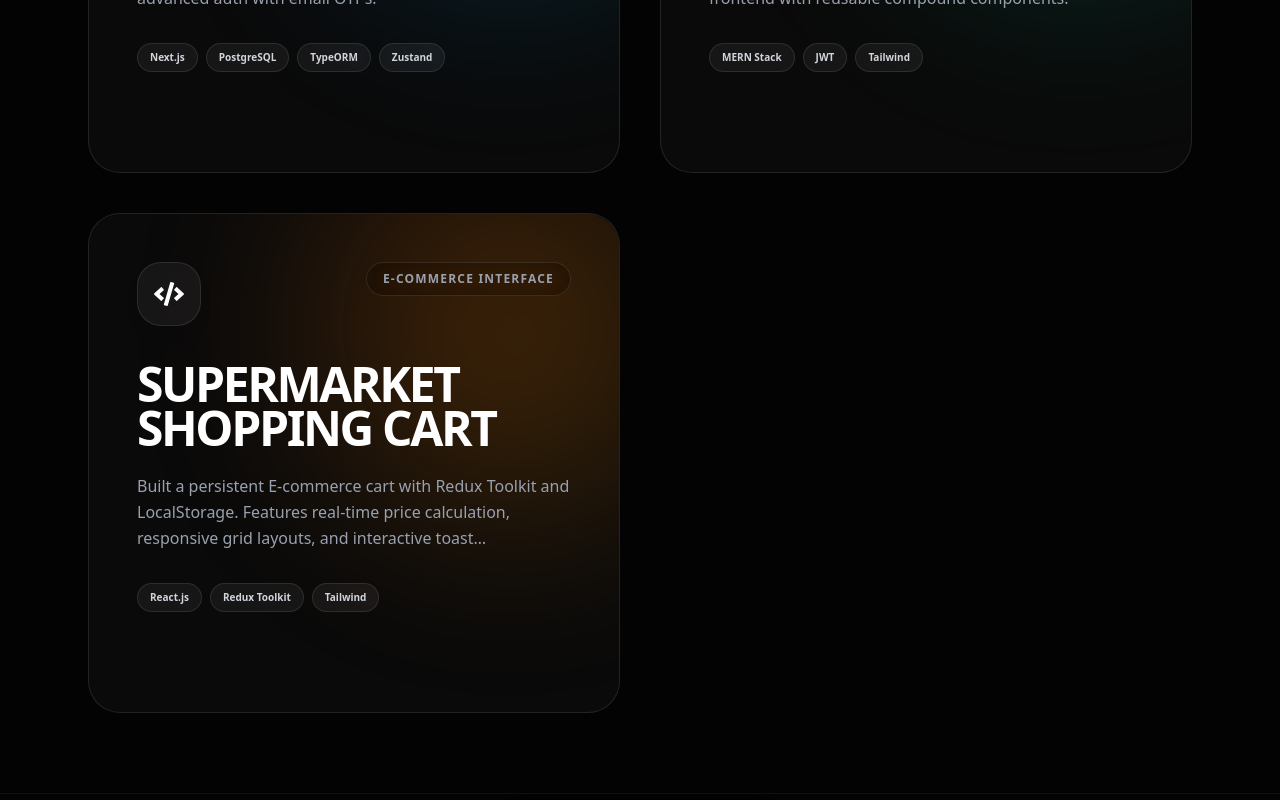
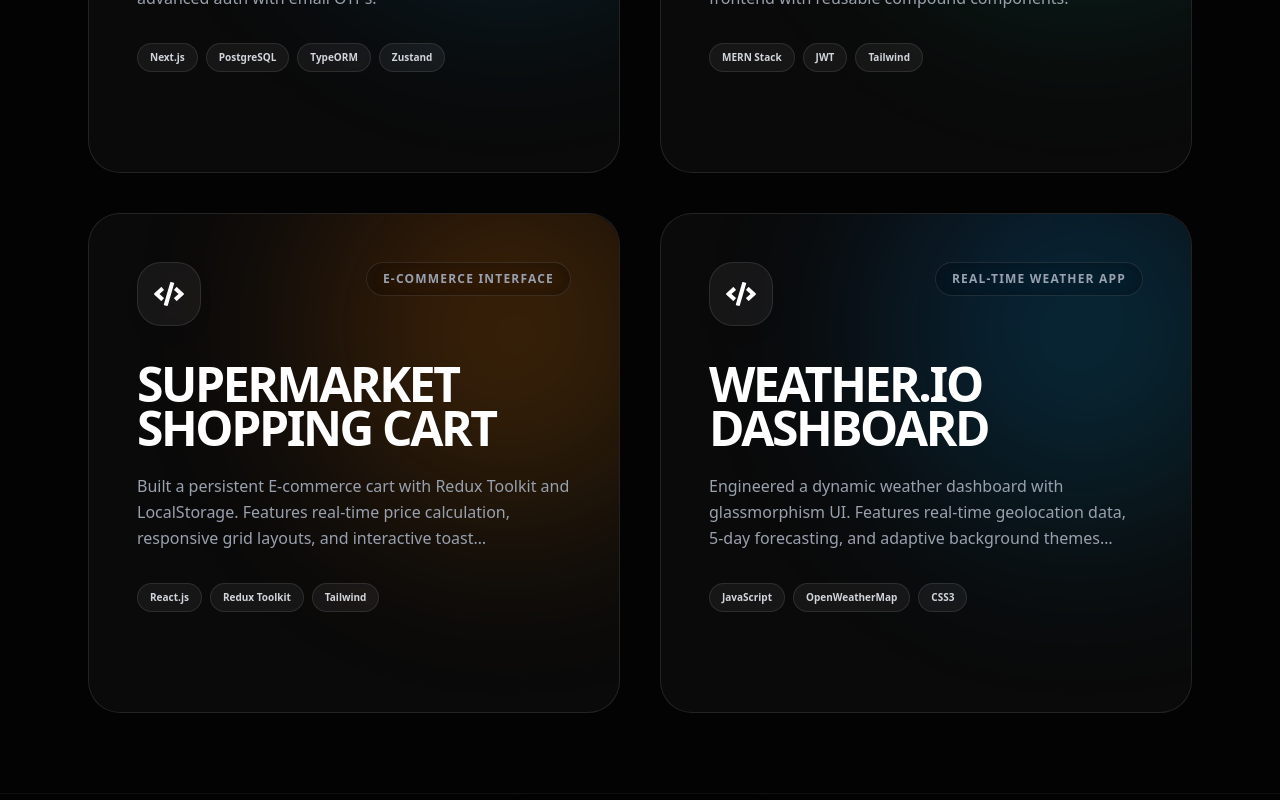
Before and after one commit to h4rsh003/h4rsh003, a Next.js app: page / in a window 1280 px wide. Shown: the part 2120-2920 px from the top of the page. Built offline with nearby package versions, Linux system fonts and the light colour scheme.

Commit message:
add weather app resume data

```diff
--- a/app/data/resume-data.tsx
+++ b/app/data/resume-data.tsx
@@ -97,6 +97,14 @@ export const RESUME_DATA = {
             desc: "Built a persistent E-commerce cart with Redux Toolkit and LocalStorage. Features real-time price calculation, responsive grid layouts, and interactive toast notifications.",
             link: "https://super-market-shopping-cart.vercel.app/",
             color: "from-orange-500 to-amber-500"
+        },
+        {
+            title: "Weather.io Dashboard",
+            category: "Real-Time Weather App",
+            tech: "JavaScript • OpenWeatherMap • CSS3",
+            desc: "Engineered a dynamic weather dashboard with glassmorphism UI. Features real-time geolocation data, 5-day forecasting, and adaptive background themes based on live weather conditions.",
+            link: "https://weather-app-pi-lemon-83.vercel.app/",
+            color: "from-blue-500 to-cyan-500"
         }
     ] as ProjectItem[],
 
```
